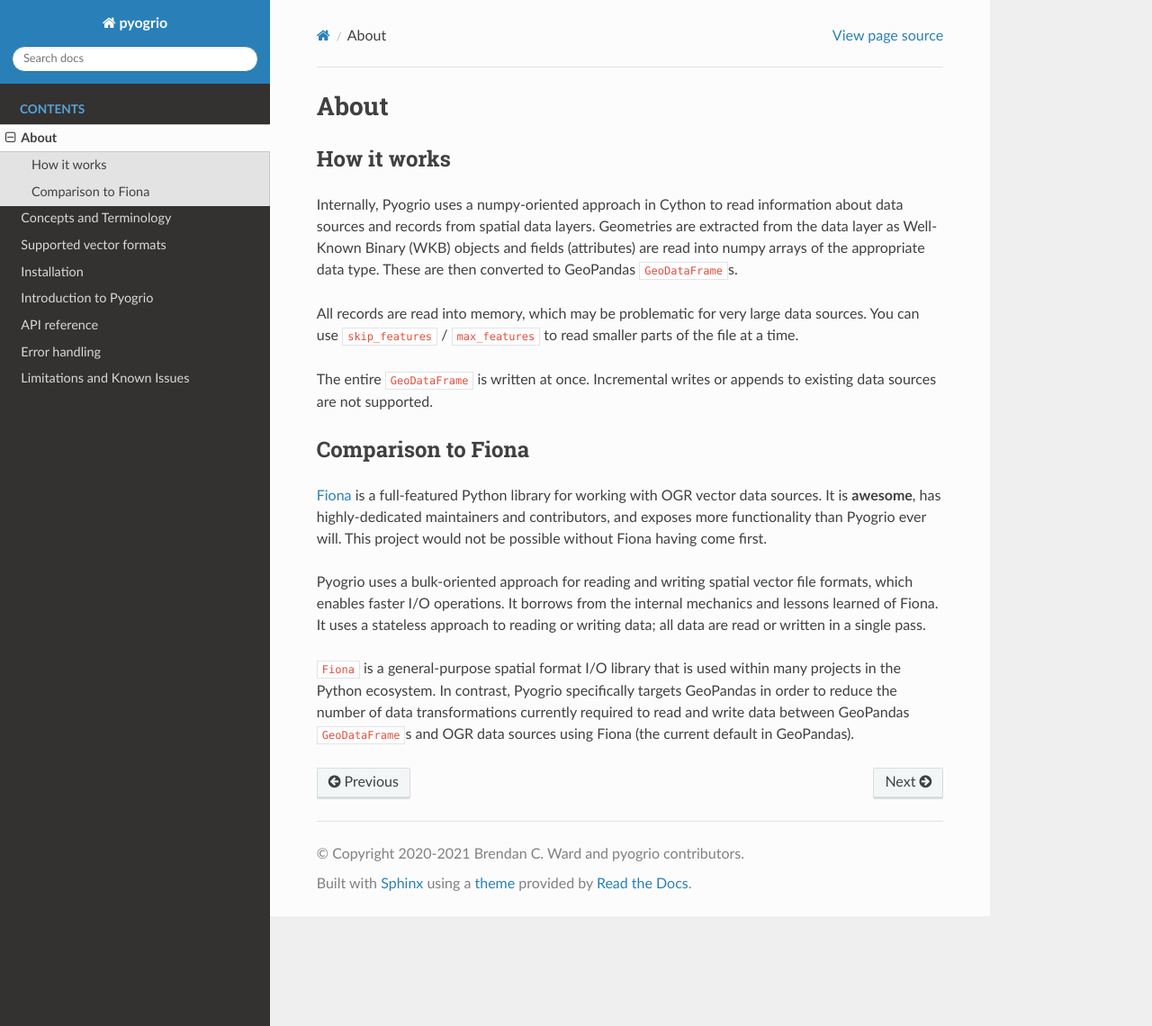
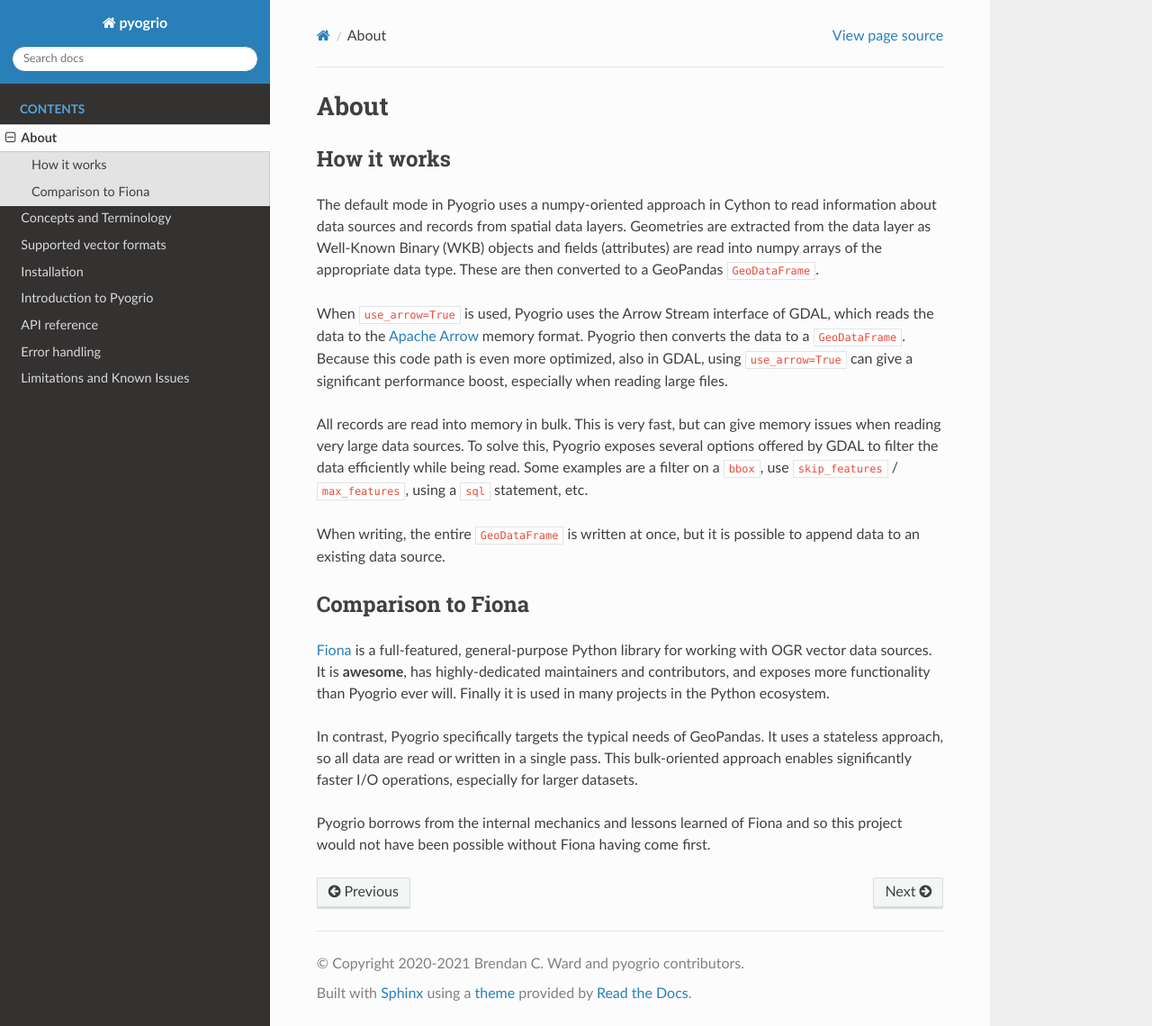
Before and after one commit to geopandas/pyogrio, a Sphinx documentation site: the page built from docs/source/about.md, in a window 1280 px wide and 1140 px high. Shown: the whole window at 90% size. Built offline with Sphinx 7.4.7 and the Read the Docs theme 3.1.0, drawn with Linux system fonts in a browser that asks for light colours; the version number could not be read and is left out.

Commit message:
Make about up-to-data

```diff
--- a/docs/source/about.md
+++ b/docs/source/about.md
@@ -2,34 +2,39 @@
 
 ## How it works
 
-Internally, Pyogrio uses a numpy-oriented approach in Cython to read
+The default mode in Pyogrio uses a numpy-oriented approach in Cython to read
 information about data sources and records from spatial data layers. Geometries
 are extracted from the data layer as Well-Known Binary (WKB) objects and fields
 (attributes) are read into numpy arrays of the appropriate data type. These are
-then converted to GeoPandas `GeoDataFrame`s.
+then converted to a GeoPandas `GeoDataFrame`.
 
-All records are read into memory, which may be problematic for very large data
-sources. You can use `skip_features` / `max_features` to read smaller parts of
-the file at a time.
+When `use_arrow=True` is used, Pyogrio uses the Arrow Stream interface of GDAL,
+which reads the data to the [Apache Arrow](https://arrow.apache.org/) memory
+format. Pyogrio then converts the data to a `GeoDataFrame`. Because this code
+path is even more optimized, also in GDAL, using `use_arrow=True` can give
+a significant performance boost, especially when reading large files.
 
-The entire `GeoDataFrame` is written at once. Incremental writes or appends to
-existing data sources are not supported.
+All records are read into memory in bulk. This is very fast, but can give memory
+issues when reading very large data sources. To solve this, Pyogrio exposes
+several options offered by GDAL to filter the data efficiently while being read.
+Some examples are a filter on a `bbox`, use `skip_features` / `max_features`,
+using a `sql` statement, etc.
+
+When writing, the entire `GeoDataFrame` is written at once, but it is possible
+to append data to an existing data source.
 
 ## Comparison to Fiona
 
-[Fiona](https://github.com/Toblerity/Fiona) is a full-featured Python library
-for working with OGR vector data sources. It is **awesome**, has highly-dedicated
-maintainers and contributors, and exposes more functionality than Pyogrio ever will.
-This project would not be possible without Fiona having come first.
+[Fiona](https://github.com/Toblerity/Fiona) is a full-featured, general-purpose
+Python library for working with OGR vector data sources. It is **awesome**, has
+highly-dedicated maintainers and contributors, and exposes more functionality than
+Pyogrio ever will. Finally it is used in many projects in the Python ecosystem.
 
-Pyogrio uses a bulk-oriented approach for reading and writing
-spatial vector file formats, which enables faster I/O operations. It borrows
-from the internal mechanics and lessons learned of Fiona. It uses a stateless
-approach to reading or writing data; all data are read or written in a single
-pass.
+In contrast, Pyogrio specifically targets the typical needs of GeoPandas. It uses
+a stateless approach, so all data are read or written in a single pass. This
+bulk-oriented approach enables significantly faster I/O operations, especially
+for larger datasets.
 
-`Fiona` is a general-purpose spatial format I/O library that is used within many
-projects in the Python ecosystem. In contrast, Pyogrio specifically targets
-GeoPandas in order to reduce the number of data transformations currently
-required to read and write data between GeoPandas `GeoDataFrame`s and OGR data
-sources using Fiona (the current default in GeoPandas).
+Pyogrio borrows from the internal mechanics and lessons
+learned of Fiona and so this project would not have been possible without Fiona
+having come first.
```
